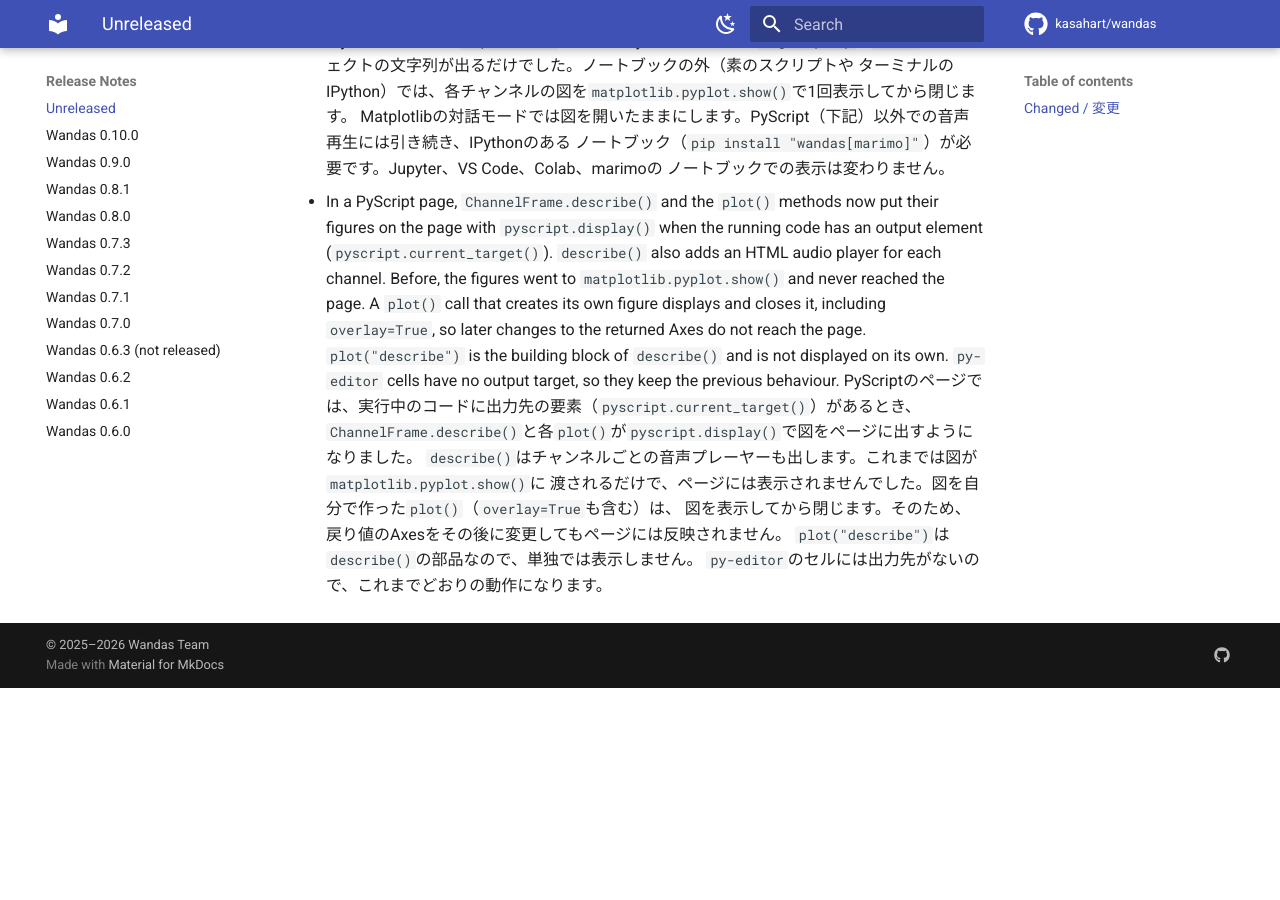
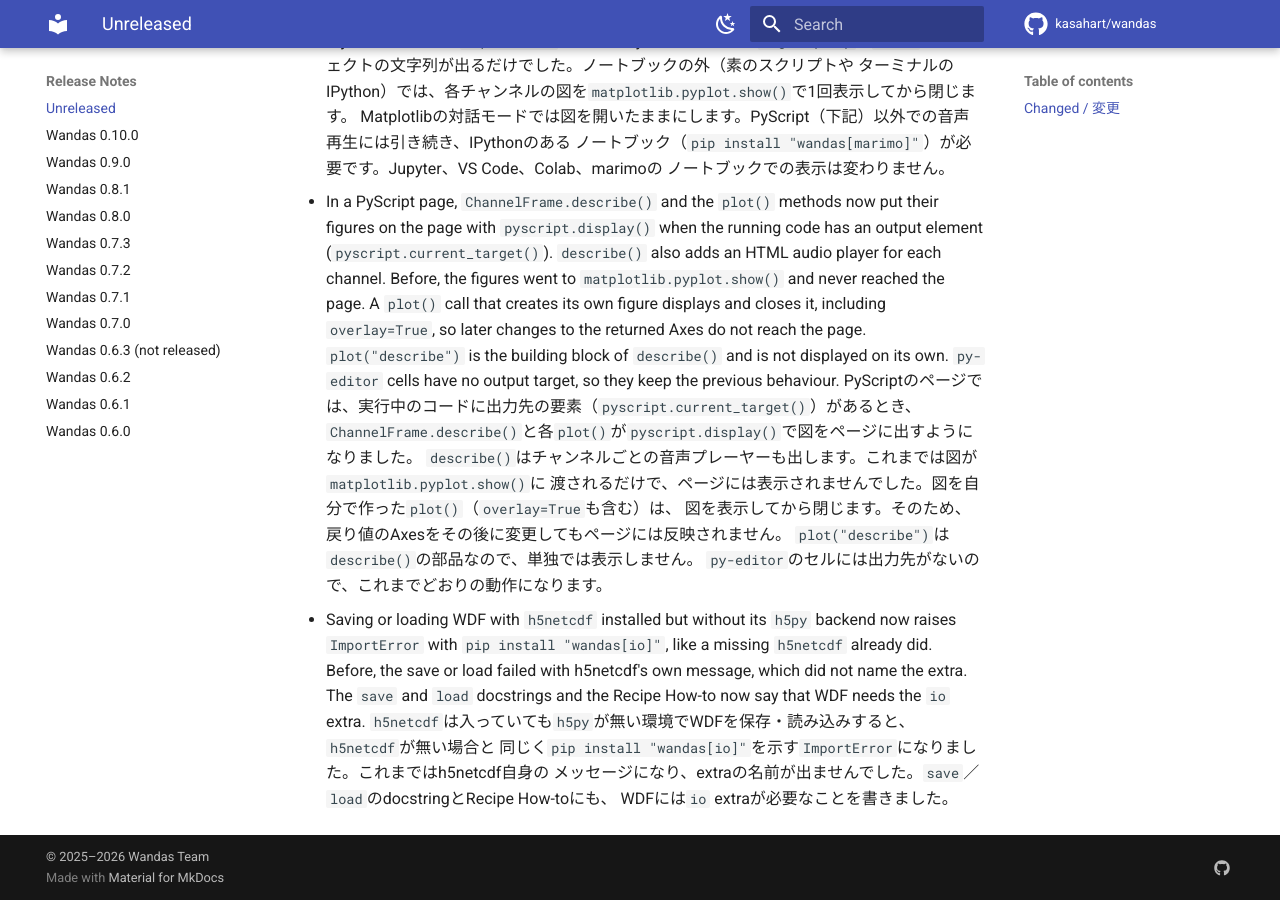
Before and after one commit to kasahart/wandas, an MkDocs documentation site: the page built from docs/src/release-notes/unreleased.md, in a window 1280 px wide and 900 px high, scrolled down 547 px. Built offline with MkDocs 1.6.1 and Material for MkDocs 9.7.7, drawn with Linux system fonts in a browser that asks for light colours; comment, search, counter and statistics services are not loaded; before the commit the page ends 1235 px from its top, so only the background shows below that.

Commit message:
Name the io extra when h5py is missing for WDF save/load (#570)
h5netcdf imports without its h5py backend and fails only when a file is
opened, with a message that does not name wandas[io]. Check h5py through
the dependency registry as well, and say in the save/load docstrings and
the Recipe How-to that WDF needs the io extra.

Closes #567


Claude-Session: https://claude.ai/code/session_013b59uNm1WEVJ2eSz1QJB3D

Co-authored-by: Claude <noreply@anthropic.com>

```diff
--- a/docs/src/release-notes/unreleased.md
+++ b/docs/src/release-notes/unreleased.md
@@ -36,3 +36,12 @@ Changes after [Wandas 0.10.0](v0.10.0.md).
   図を表示してから閉じます。そのため、戻り値のAxesをその後に変更してもページには反映されません。
   `plot("describe")`は`describe()`の部品なので、単独では表示しません。
   `py-editor`のセルには出力先がないので、これまでどおりの動作になります。
+- Saving or loading WDF with `h5netcdf` installed but without its `h5py`
+  backend now raises `ImportError` with `pip install "wandas[io]"`, like a
+  missing `h5netcdf` already did. Before, the save or load failed with
+  h5netcdf's own message, which did not name the extra. The `save` and
+  `load` docstrings and the Recipe How-to now say that WDF needs the `io` extra.
+  `h5netcdf`は入っていても`h5py`が無い環境でWDFを保存・読み込みすると、`h5netcdf`が無い場合と
+  同じく`pip install "wandas[io]"`を示す`ImportError`になりました。これまではh5netcdf自身の
+  メッセージになり、extraの名前が出ませんでした。`save`／`load`のdocstringとRecipe How-toにも、
+  WDFには`io` extraが必要なことを書きました。
```
Also changed, not shown: docs/src/api/wdf_io.md (+4 -3 lines), docs/src/contributing/component-test-specification.md (+1 -1 lines), docs/src/how-to/pipeline-recipes.md (+8 -0 lines), 4 other files.
